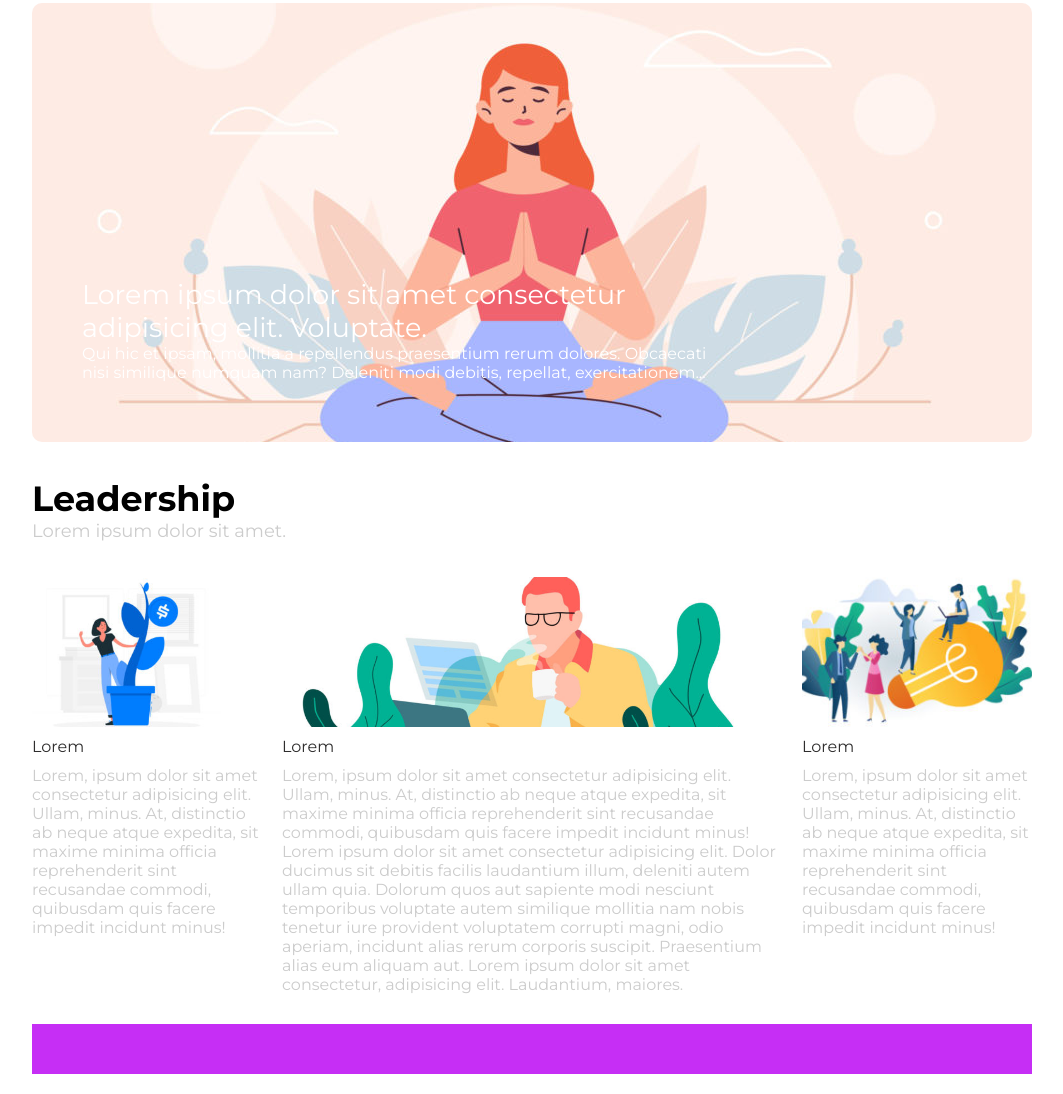
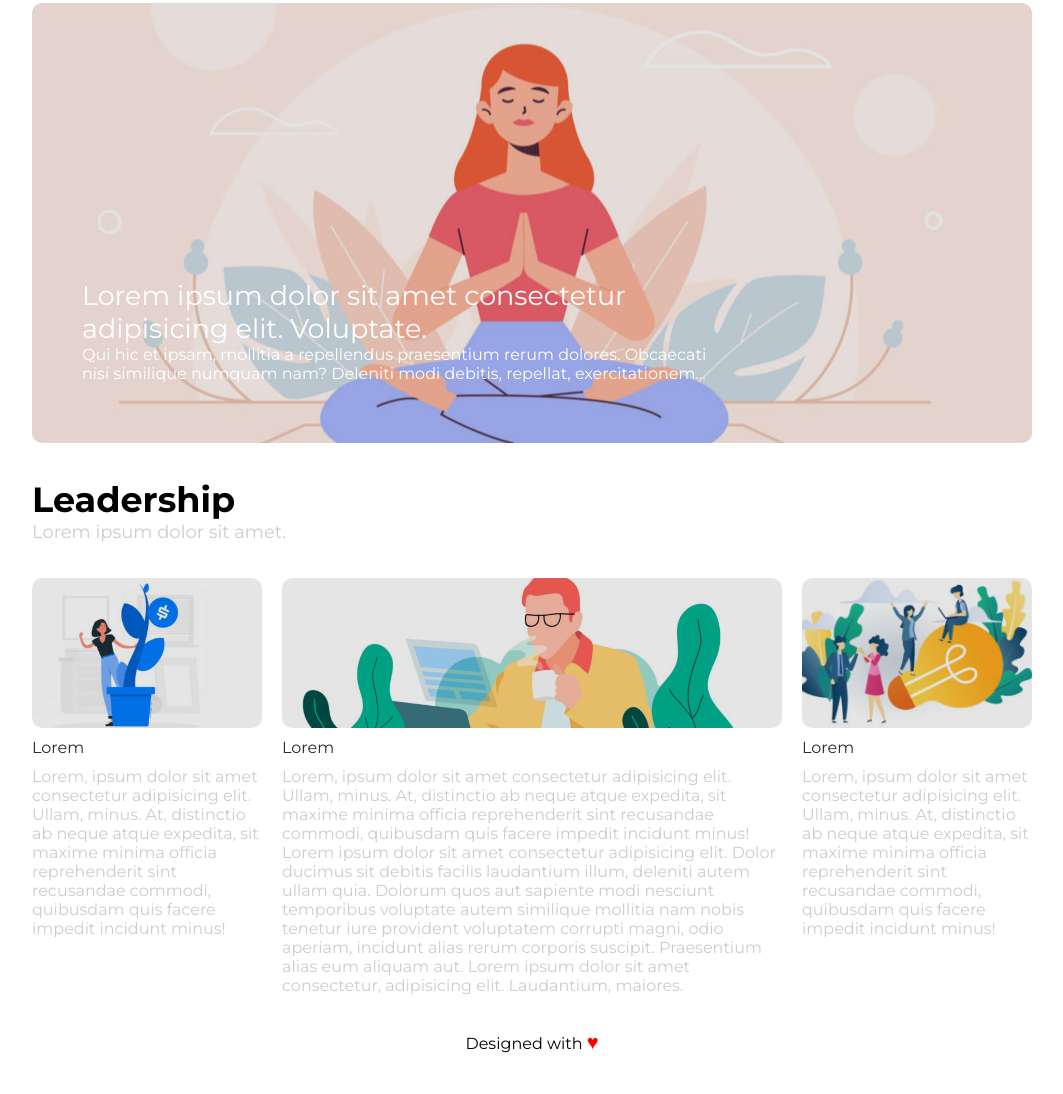
Before and after one commit to amalialorena/htmlcss-wp, a plain HTML site: page index.html in a window 1280 px wide. Shown: the part 130-1224 px from the top of the page, without its empty margins (108-1171 px from the left). Drawn offline with Linux system fonts and the light colour scheme.

Commit message:
footer and trasparent overlay over images

```diff
--- a/css/style.css
+++ b/css/style.css
@@ -10,8 +10,6 @@
 body {
     font-family: 'Montserrat', sans-serif;
 }
-
-/* debug rules */
 
 .container {
     width: 80%;
@@ -52,10 +50,11 @@ a {
 }
 
 /* Jumbotron */
+
 .jumbotron {
     margin:20px 0 0;
     background-image: url(../img/banner.jpg);
-    height: 439px;
+    height: 440px;
     background-position: center;
     color: white;
     border-radius: 10px;
@@ -67,11 +66,22 @@ a {
     position: absolute;
     bottom: 0;
     margin-bottom: 60px;
+    z-index: 1;
 }
 
 .jumbotron-title {
     font-size: 27px;
     color: white;
+}
+
+.jumbotron::after {
+    content:"";
+    background-color: black;
+    opacity: 10%;
+    width: 100%;
+    height: 100%;
+    position:absolute;
+    border-radius: 10px;
 }
 
 /* Title */
@@ -106,7 +116,7 @@ a {
     margin: 0 2%;
 }
 
-.column.side-column{
+.column.side-column {
     width: 23%;
 }
 
@@ -136,6 +146,36 @@ a {
     top: -9px;
 }
 
+.left.img::after {
+    content: "";
+    background-color: black;
+    opacity: 10%;
+    width: 100%;
+    height: 100%;
+    position:absolute;
+    border-radius: 10px;
+}
+
+.center.img::after {
+    content:"";
+    background-color: black;
+    opacity: 10%;
+    width: 100%;
+    height: 100%;
+    position: absolute;
+    border-radius: 10px;
+}
+
+.right.img::after {
+    content:"";
+    background-color: black;
+    opacity: 10%;
+    width: 100%;
+    height: 100%;
+    position: absolute;
+    border-radius: 10px;
+}
+
 .right.img img{
     width: 122%;
     top: -7px;
@@ -144,10 +184,12 @@ a {
 
 
 /* Footer */
-
 footer {
-    margin-top: 10px;
-     /* debug rules */
-     height: 50px;
-    background-color: rgb(198, 46, 245);
+    margin-top: 15px;
+    text-align: center;
+    color: black;
 }
+.heart {
+    color: red;
+    font-size: 20px;
+}
--- a/index.html
+++ b/index.html
@@ -86,7 +86,6 @@
                     <div class="column side-column">
                         <div class="left img">
                             <img src="img/img-1.jpg" alt="">
-                            <!-- <div class="opacity small-img"></div> -->
                         </div>
                         <div >
                             <div class="column-title">Lorem</div>
@@ -98,7 +97,6 @@
                     <div class="column center">
                         <div class="center img">
                             <img src="img/banner-2.jpg" alt="">
-                            <!-- <div class="opacity small-img"></div> -->
                         </div>
                         <div >
                             <div class="column-title">Lorem</div>
@@ -112,7 +110,6 @@
                     <div class="column side-column">
                         <div class="right img">
                             <img src="img/img-3.jpg" alt="">
-                            <!-- <div class="opacity small-img"></div> -->
                         </div>
                         <div >
                             <div class="column-title">Lorem</div>
@@ -129,7 +126,7 @@
         <!-- Footer -->
 
         <footer>
-
+         Designed with <span class="heart">&hearts;</span>
         </footer>
 
     </div>
```
